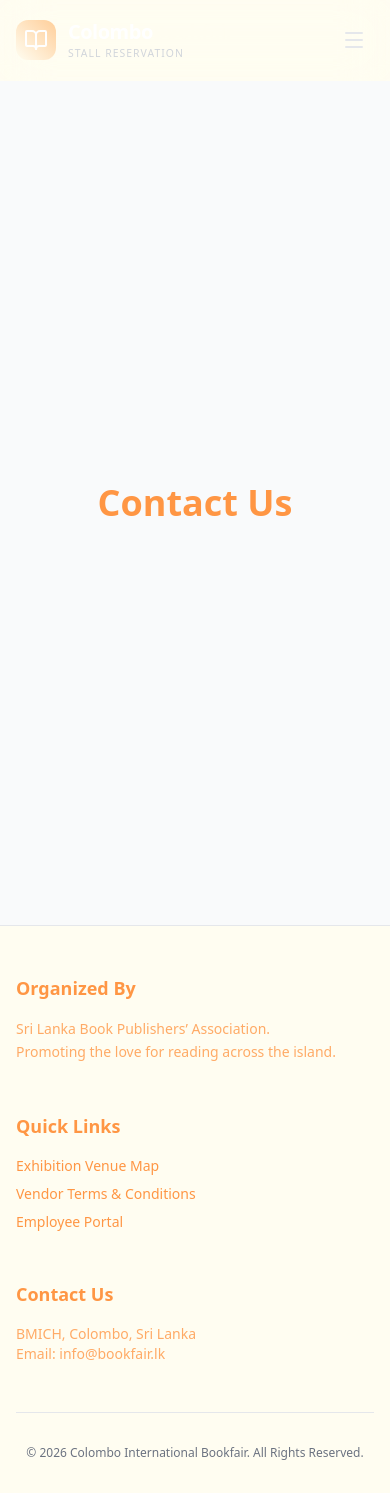
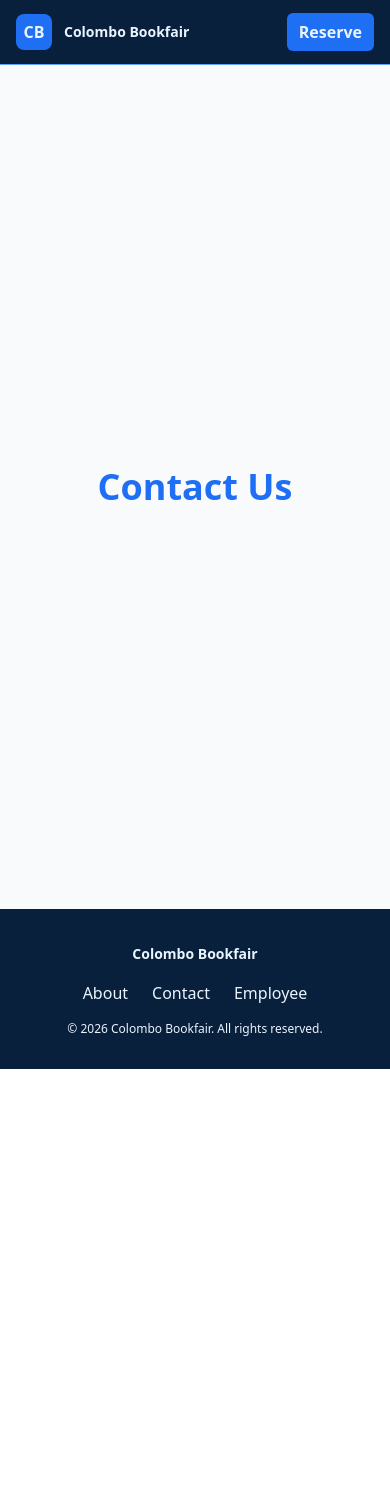
Before and after one commit to Avi511/bookfair-stall-reservation-system, a React app in the folder frontend/: page /contact in a window 390 px wide. After the commit the page ends 1069 px from the top, so only its background shows below. Built offline with nearby package versions, Linux system fonts and the light colour scheme; the HTML template or start-up script is replaced by a standard one.

Commit message:
feat: update Footer and Navbar components for improved styling and responsiveness; adjust dark color variable in CSS

```diff
--- a/frontend/src/components/layout/Footer.jsx
+++ b/frontend/src/components/layout/Footer.jsx
@@ -1,42 +1,21 @@
-import React from 'react';
-import { Link } from 'react-router-dom';
+import React from "react";
+import { Link } from "react-router-dom";
 
 const Footer = () => {
   return (
-    <footer className="pt-12 pb-8 border-t border-gray-200 bg-background">
-      <div className="px-4 mx-auto max-w-7xl sm:px-6 lg:px-8">
-        <div className="grid grid-cols-1 gap-12 md:grid-cols-3 text-primary">
-
-          {/* Column 1: Organizer Info */}
-          <div>
-            <h3 className="mb-4 text-lg font-bold">Organized By</h3>
-            <p className="text-sm leading-relaxed opacity-80">
-              Sri Lanka Book Publishers’ Association. <br />
-              Promoting the love for reading across the island.
-            </p>
-          </div>
-
-          {/* Column 2: Quick Links */}
-          <div>
-            <h3 className="mb-4 text-lg font-bold">Quick Links</h3>
-            <ul className="space-y-2 text-sm">
-              <li><a href="#" className="hover:text-accent">Exhibition Venue Map</a></li>
-              <li><a href="#" className="hover:text-accent">Vendor Terms & Conditions</a></li>
-              <li><Link to="/login" className="hover:text-accent">Employee Portal</Link></li>
-            </ul>
-          </div>
-
-          {/* Column 3: Contact */}
-          <div>
-            <h3 className="mb-4 text-lg font-bold">Contact Us</h3>
-            <p className="text-sm opacity-80">BMICH, Colombo, Sri Lanka</p>
-            <p className="text-sm opacity-80">Email: info@bookfair.lk</p>
-          </div>
+    <footer className="bg-dark text-accent">
+      <div className="max-w-7xl mx-auto px-4 py-8 sm:px-6 lg:px-8 text-center">
+        <div className="mb-4">
+          <span className="text-sm font-semibold">Colombo Bookfair</span>
         </div>
 
-        <div className="pt-8 mt-12 text-xs text-center text-gray-500 border-t border-gray-200">
-          © {new Date().getFullYear()} Colombo International Bookfair. All Rights Reserved.
+        <div className="flex items-center justify-center gap-6 mb-4">
+          <Link to="/about" className="text-accent hover:text-primary">About</Link>
+          <Link to="/contact" className="text-accent hover:text-primary">Contact</Link>
+          <Link to="/login" className="text-accent hover:text-primary">Employee</Link>
         </div>
+
+        <div className="text-xs text-accent/80">© {new Date().getFullYear()} Colombo Bookfair. All rights reserved.</div>
       </div>
     </footer>
   );
--- a/frontend/src/components/layout/Navbar.jsx
+++ b/frontend/src/components/layout/Navbar.jsx
@@ -1,101 +1,53 @@
-import React, { useState } from 'react';
-import { Link, useLocation } from 'react-router-dom';
-import { BookOpen, Menu, X, ChevronRight } from 'lucide-react';
+import React from "react";
+import { Link } from "react-router-dom";
 
 const Navbar = () => {
-  const [isMobileMenuOpen, setIsMobileMenuOpen] = useState(false);
-  const location = useLocation();
-
   const navLinks = [
-    { name: 'Home', path: '/' },
-    { name: 'About', path: '/about' },
-    { name: 'Contact', path: '/contact' },
+    { name: "Home", path: "/" },
+    { name: "About", path: "/about" },
+    { name: "Contact", path: "/contact" },
   ];
 
-  const isActive = (path) => location.pathname === path;
-
   return (
-    <nav className="sticky top-0 z-50 w-full transition-all duration-300 border-b border-white/10 bg-primary/80 backdrop-blur-xl">
+    <nav className="w-full shadow-sm navbar">
       <div className="px-4 mx-auto max-w-7xl sm:px-6 lg:px-8">
-        <div className="flex items-center justify-between h-20">
-
-          {/* Logo Section */}
-          <Link to="/" className="flex items-center gap-3 group">
-            <div className="flex items-center justify-center w-10 h-10 transition-transform duration-300 rounded-xl bg-gradient-to-tr from-accent to-secondary group-hover:rotate-6">
-              <BookOpen className="w-6 h-6 text-white" />
+        <div className="flex items-center justify-between h-16">
+          <Link to="/" className="flex items-center gap-3">
+            <div className="flex items-center justify-center font-bold rounded-lg w-9 h-9 bg-primary text-accent">
+              CB
             </div>
-            <div className="flex flex-col">
-              <span className="text-xl font-bold tracking-tight text-white font-heading">
-                Colombo<span className="text-accent">Bookfair</span>
-              </span>
-              <span className="text-[0.65rem] font-medium text-gray-300 uppercase tracking-widest">
-                Stall Reservation
-              </span>
-            </div>
+            <span className="text-sm font-bold text-accent">
+              Colombo Bookfair
+            </span>
           </Link>
 
-          {/* Desktop Navigation */}
-          <div className="items-center hidden space-x-8 md:flex">
+          <div className="items-center hidden space-x-6 md:flex">
             {navLinks.map((link) => (
               <Link
                 key={link.path}
                 to={link.path}
-                className={`relative px-3 py-2 text-sm font-medium transition-colors duration-300 group ${isActive(link.path) ? 'text-accent' : 'text-gray-100 hover:text-white'
-                  }`}
+                className="transition text-accent hover:text-primary"
               >
                 {link.name}
-                <span className={`absolute bottom-0 left-0 w-full h-0.5 bg-accent transform origin-left transition-transform duration-300 ${isActive(link.path) ? 'scale-x-100' : 'scale-x-0 group-hover:scale-x-100'
-                  }`} />
               </Link>
             ))}
-
-            {/* Action Button */}
             <Link
               to="/login"
-              className="relative inline-flex items-center px-6 py-2.5 overflow-hidden font-semibold text-white transition-all duration-300 rounded-lg group bg-gradient-to-r from-secondary to-accent hover:shadow-[0_0_20px_rgba(0,183,181,0.5)] hover:scale-105"
+              className="px-4 py-2 ml-4 font-semibold rounded-lg bg-primary text-accent"
             >
-              <span className="absolute right-0 w-8 h-32 -mt-12 transition-all duration-1000 transform translate-x-12 bg-white opacity-10 rotate-12 group-hover:-translate-x-40 ease"></span>
-              <span className="relative flex items-center gap-2">
-                Reserve Stall <ChevronRight className="w-4 h-4 transition-transform group-hover:translate-x-1" />
-              </span>
+              Reserve Stall
             </Link>
           </div>
 
-          {/* Mobile Menu Button */}
+          {/* simple mobile button */}
           <div className="md:hidden">
-            <button
-              onClick={() => setIsMobileMenuOpen(!isMobileMenuOpen)}
-              className="p-2 text-gray-200 transition-colors rounded-md hover:text-white hover:bg-white/10"
+            <Link
+              to="/login"
+              className="px-3 py-2 font-semibold rounded-md bg-primary text-accent"
             >
-              {isMobileMenuOpen ? <X className="w-6 h-6" /> : <Menu className="w-6 h-6" />}
-            </button>
+              Reserve
+            </Link>
           </div>
-        </div>
-      </div>
-
-      {/* Mobile Menu Dropdown */}
-      <div className={`md:hidden transition-all duration-300 ease-in-out overflow-hidden ${isMobileMenuOpen ? 'max-h-96 opacity-100' : 'max-h-0 opacity-0'}`}>
-        <div className="px-4 pt-2 pb-6 space-y-2 border-t bg-primary/95 border-white/10 backdrop-blur-xl">
-          {navLinks.map((link) => (
-            <Link
-              key={link.path}
-              to={link.path}
-              onClick={() => setIsMobileMenuOpen(false)}
-              className={`block px-4 py-3 text-base font-medium rounded-lg transition-colors ${isActive(link.path)
-                  ? 'bg-accent/20 text-accent'
-                  : 'text-gray-200 hover:bg-white/5 hover:text-white'
-                }`}
-            >
-              {link.name}
-            </Link>
-          ))}
-          <Link
-            to="/login"
-            onClick={() => setIsMobileMenuOpen(false)}
-            className="flex items-center justify-center w-full gap-2 px-4 py-3 mt-4 text-base font-semibold text-white rounded-lg bg-gradient-to-r from-secondary to-accent active:scale-95"
-          >
-            Reserve Stall <ChevronRight className="w-4 h-4" />
-          </Link>
         </div>
       </div>
     </nav>
--- a/frontend/src/index.css
+++ b/frontend/src/index.css
@@ -3,14 +3,32 @@
 @tailwind utilities;
 
 :root {
-  --color-primary: #FF9644;
-  --color-secondary: #FFCE99;
-  --color-accent: #FFFDF1;
-  --color-background: #FFFDF1;
-  --color-dark: #562F00;
+  /* Blue theme color palette */
+  --color-primary: #1E6FF3;     /* vivid blue (CTA) */
+  --color-secondary: #60A5FA;   /* lighter blue */
+  --color-accent: #EAF4FF;      /* very light blue / accent */
+  --color-background: #F8FBFF;  /* near-white blue tint */
+  --color-dark: #08203B;        /* deep navy for nav/footer */
+
+  /* Navbar specific variables */
+  --navbar-bg: var(--color-dark);
+  --navbar-text: var(--color-accent);
+  --navbar-cta: var(--color-primary);
+  --navbar-border: var(--color-secondary);
+}   /* ✅ YOU MISSED THIS CLOSING BRACE */
+
+ /* Navbar fallback styles using the project's CSS color variables */
+.navbar {
+  background-color: var(--navbar-bg);
+  color: var(--navbar-text);
+  border-bottom: 1px solid var(--navbar-border);
 }
 
-body {
-  background-color: var(--color-background);
-  color: var(--color-primary);
+.navbar a.cta {
+  background-color: var(--navbar-cta);
+  color: var(--navbar-text);
 }
+
+.navbar a.cta:hover {
+  opacity: 0.95;
+}
```
